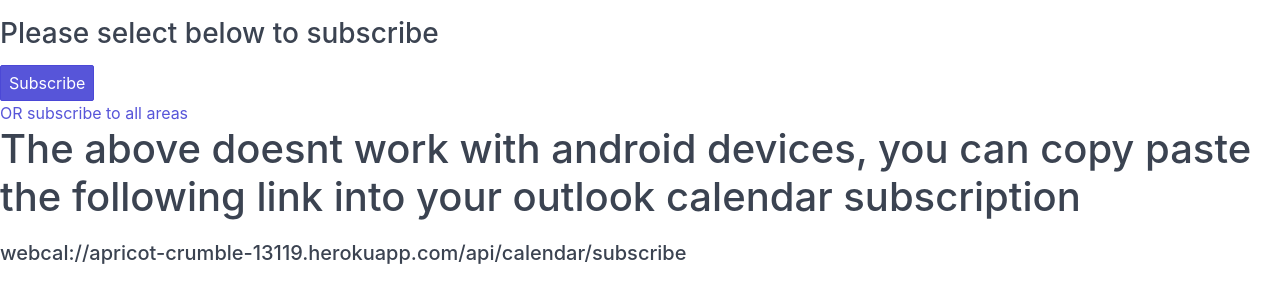
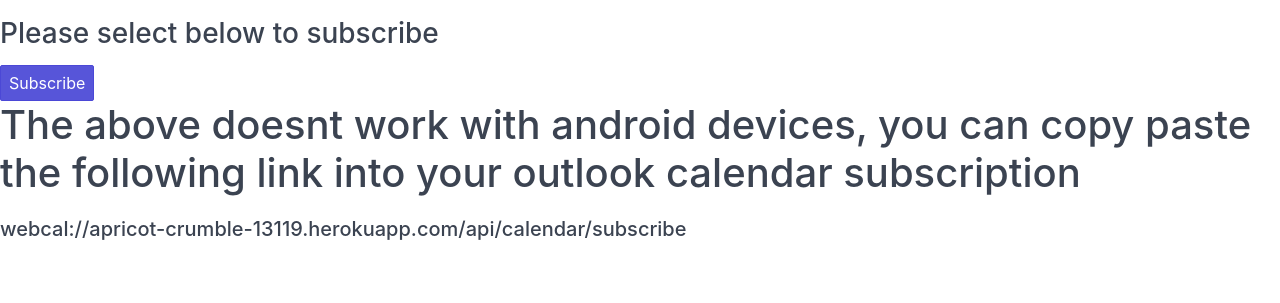
Before and after one commit to rishanshah/oshwal_calendar, a website: page Public/index.html in a window 1280 px wide. Shown: the part 51-354 px from the top of the page. Drawn offline with nearby package versions, Linux system fonts and the light colour scheme.

Commit message:
removed subscribe to all events link

```diff
--- a/Public/index.html
+++ b/Public/index.html
@@ -27,9 +27,7 @@
         });
     });
 </script>
-<div>
-<a download href= "webcal://apricot-crumble-13119.herokuapp.com/api/calendar/subscribe">OR subscribe to all areas</a>
-</div>
+
 
 <h1>The above doesnt work with android devices, you can copy paste the following link into your outlook calendar subscription</h1>
 <h5 id = "link">webcal://apricot-crumble-13119.herokuapp.com/api/calendar/subscribe</h5>
```
